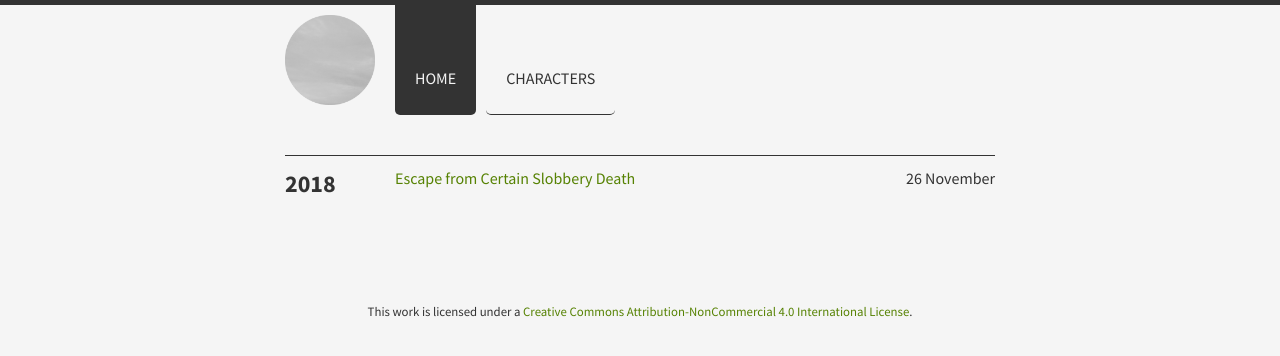
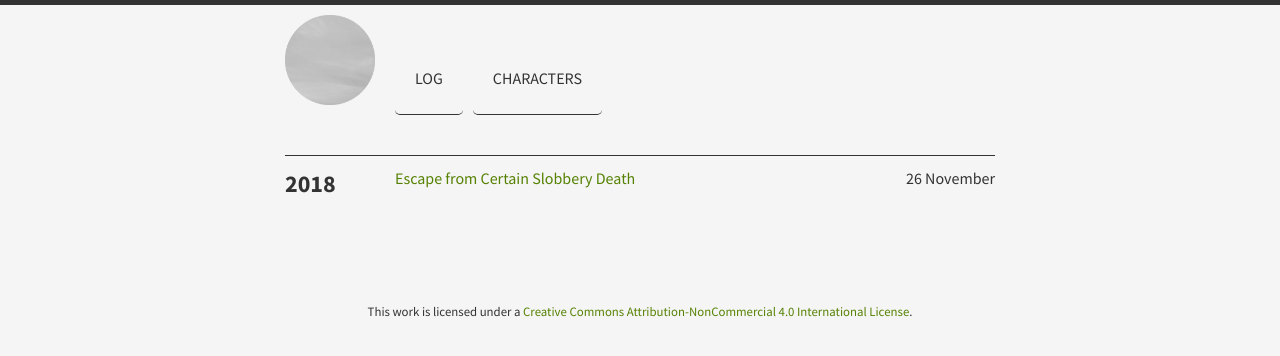
Before and after one commit to voidnologo/shadowrun, a Jekyll site: the page built from index.html, in a window 1280 px wide. Shown: the top 356 px of the page. Built offline with Jekyll 4.4.1, drawn with Linux system fonts in a browser that asks for light colours.

Commit message:
Navigation links

```diff
--- a/_config.yml
+++ b/_config.yml
@@ -5,8 +5,8 @@ description: Fantasy Is Fun
 highlighter: null
 permalink: /:title
 
-url:
-baseurl:
+url: http://voidnologo.com/shadowrun
+baseurl: /shadowrun
 
 # Custom options:
 # color_scheme: azul|ruby|amber|avocado
--- a/_data/links.yml
+++ b/_data/links.yml
@@ -1,5 +1,5 @@
 - url: /
-  title: Home
+  title: Log
 
 - url: /characters
   title: Characters
--- a/_includes/navigation.html
+++ b/_includes/navigation.html
@@ -1,9 +1,9 @@
 <nav id="main-navigation">
   {% for link in site.data.links %}
   {% if page.title == link.title %}
-  <a href="{{ link.url }}" title="{{ link.title }}" class="current">{{ link.title }}</a>
+  <a href="{{ site.baseurl }}{{ link.url }}" title="{{ link.title }}" class="current">{{ link.title }}</a>
   {% else %}
-  <a href="{{ link.url }}" title="{{ link.title }}">{{ link.title }}</a>
+  <a href="{{ site.baseurl }}{{ link.url }}" title="{{ link.title }}">{{ link.title }}</a>
   {% endif %}
   {% endfor %}
 </nav>
```
